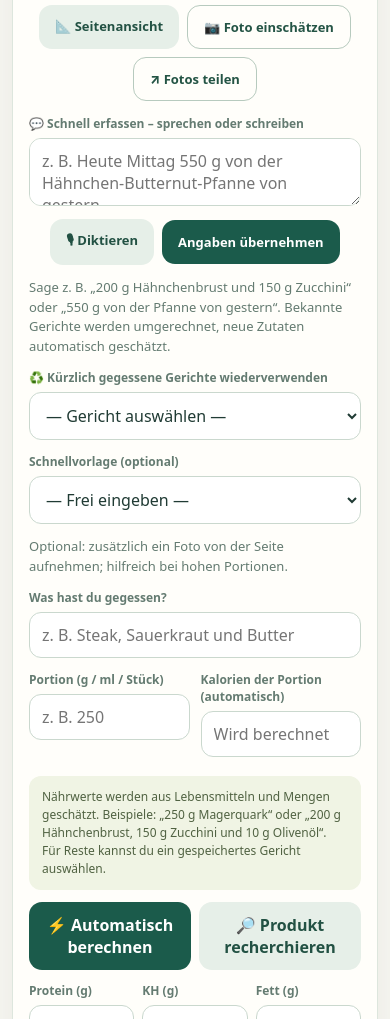
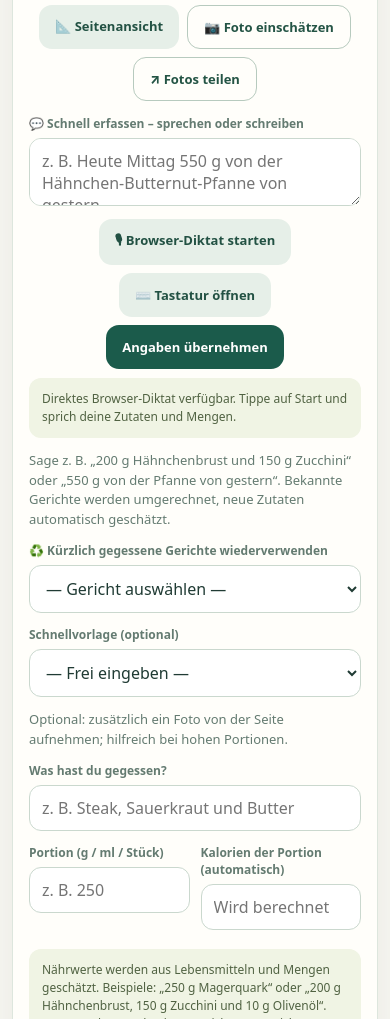
Before and after one commit to markus90ms-eng/get_shaped_app, a plain HTML site: page index.html in a window 390 px wide. Shown: the part 1382-2401 px from the top of the page. Drawn offline with Linux system fonts and the light colour scheme.

Commit message:
Expose native iPhone keyboard dictation and optional browser voice test

```diff
--- a/index.html
+++ b/index.html
@@ -52,7 +52,7 @@
           <label class="btn second" for="photoGallery" style="cursor:pointer">▧ Galerie</label><input id="photoGallery" type="file" accept="image/*"/>
           <label class="btn second" for="photoSide" style="cursor:pointer">📐 Seitenansicht</label><input id="photoSide" type="file" accept="image/*" capture="environment"/><button id="analyzePhoto" class="btn ghost" type="button">✦ KI schätzen</button><button id="sharePhoto" class="btn ghost" type="button">↗ Fotos teilen</button>
         </div>
-        <div class="field"><label class="label" for="quickSpeech">💬 Schnell erfassen – sprechen oder schreiben</label><textarea id="quickSpeech" rows="2" placeholder="z. B. Heute Mittag 550 g von der Hähnchen-Butternut-Pfanne von gestern"></textarea><div class="camera-line" style="margin-top:8px"><button type="button" class="btn second" id="startVoice">🎙 Diktieren</button><button type="button" class="btn" id="parseSpeech">Angaben übernehmen</button></div><p class="sub" id="speechHelp">Erkennt Mengen und bereits gespeicherte Gerichte. Auf dem iPhone kannst du alternativ das Mikrofon der Tastatur verwenden. Bitte Kalorien prüfen und anschließend speichern.</p></div>
+        <div class="field"><label class="label" for="quickSpeech">💬 Schnell erfassen – sprechen oder schreiben</label><textarea id="quickSpeech" rows="2" placeholder="z. B. Heute Mittag 550 g von der Hähnchen-Butternut-Pfanne von gestern"></textarea><div class="camera-line" style="margin-top:8px"><button type="button" class="btn second" id="startVoice">⌨️ Diktat öffnen</button><button type="button" class="btn second hidden" id="voiceBrowser">🎙 Browser-Mikro testen</button><button type="button" class="btn second hidden" id="voiceKeyboard">⌨️ Tastatur öffnen</button><button type="button" class="btn" id="parseSpeech">Angaben übernehmen</button></div><div class="hint" id="voiceStatus" role="status" aria-live="polite" style="margin:9px 0"></div><p class="sub" id="speechHelp">Erkennt Mengen und bereits gespeicherte Gerichte. Auf dem iPhone kannst du alternativ das Mikrofon der Tastatur verwenden. Bitte Kalorien prüfen und anschließend speichern.</p></div>
         <div class="field"><label class="label" for="recentMeals">♻️ Kürzlich gegessene Gerichte wiederverwenden</label><select id="recentMeals"><option value="">— Gericht auswählen —</option></select></div>
         <div class="field"><label class="label" for="preset">Schnellvorlage (optional)</label><select id="preset"><option value="">— Frei eingeben —</option><option value="egg">Ei · 1 Stück</option><option value="chicken">Hähnchenbrust gegart · 100 g</option><option value="pollefino">Pollefino · 100 g</option><option value="tvorog">Tvorog · 100 g</option><option value="avocado">Avocado · 100 g</option><option value="oil">Olivenöl · 100 g</option><option value="milk">Milch 1,5 % · 100 ml</option><option value="nuts">Nussmischung · 100 g</option></select></div>
         <p id="sidePhotoStatus" class="sub">Optional: zusätzlich ein Foto von der Seite aufnehmen; hilfreich bei hohen Portionen.</p><div class="field"><label class="label" for="foodName">Was hast du gegessen?</label><input id="foodName" placeholder="z. B. Steak, Sauerkraut und Butter" autocomplete="off"/></div>
@@ -235,5 +235,6 @@ function shiftDay(i){let d=new Date(selected+'T12:00:00');d.setDate(d.getDate()+
 initPresetDropdown();refreshRecent();render();if('serviceWorker'in navigator&&location.protocol==='https:')navigator.serviceWorker.register('./sw.js').catch(()=>{});
 </script>
 <script src="./nutrition.js"></script>
+<script src="./voice.js"></script>
 </body>
 </html>
```
